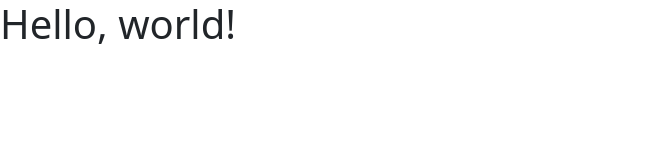
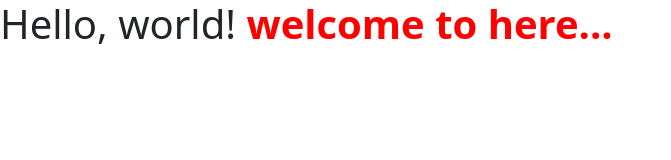
Before and after one commit to oyugibear/Classactivity, a plain HTML site: page index.html in a window 1280 px wide. Shown: the whole page, without its empty margins (0-671 px from the left). Drawn offline with nearby package versions, Linux system fonts and the light colour scheme.

Commit message:
added styling v2

```diff
--- a/index.html
+++ b/index.html
@@ -11,7 +11,7 @@
     <title>Hello, world!</title>
   </head>
   <body>
-    <h1>Hello, world!</h1>
+    <h1>Hello, world! <span" style="color: red; font-weight: 900;">welcome to here...</span></h1>
 
     <!-- Optional JavaScript; choose one of the two! -->
 
```
